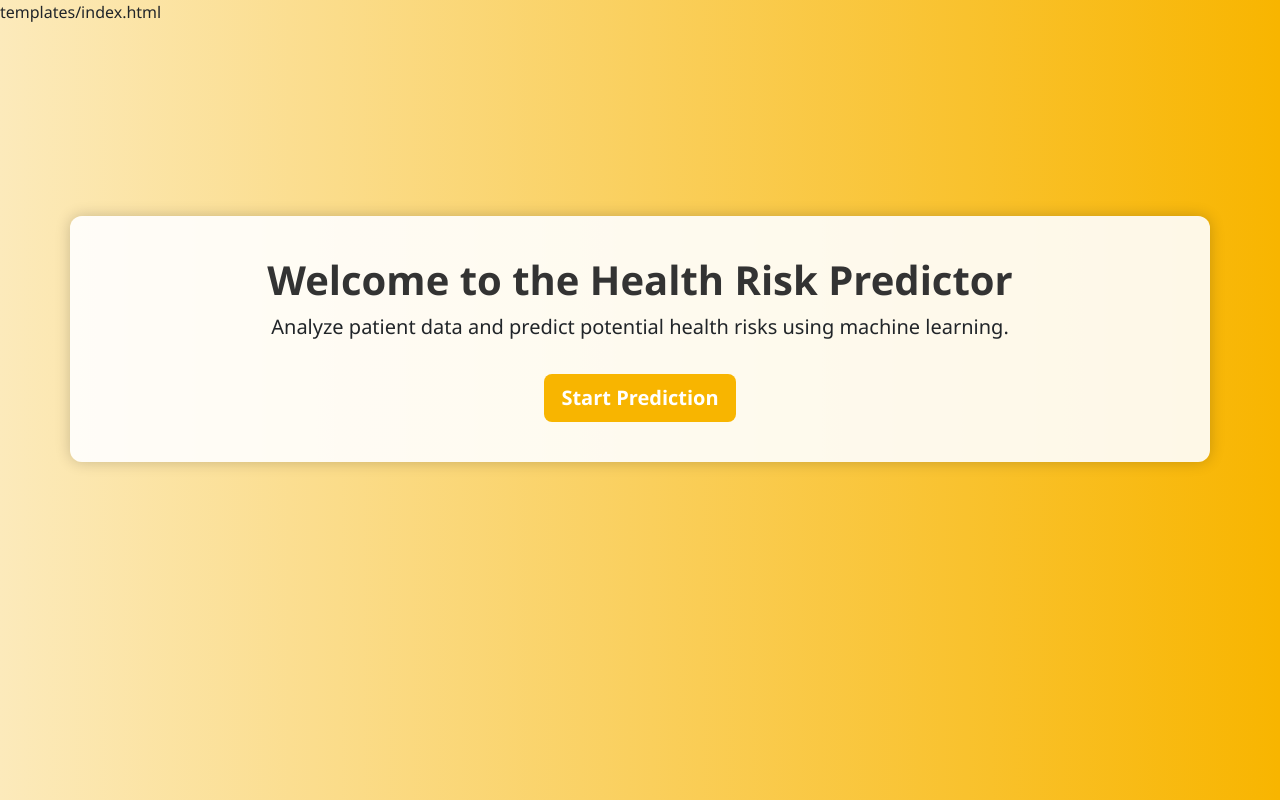
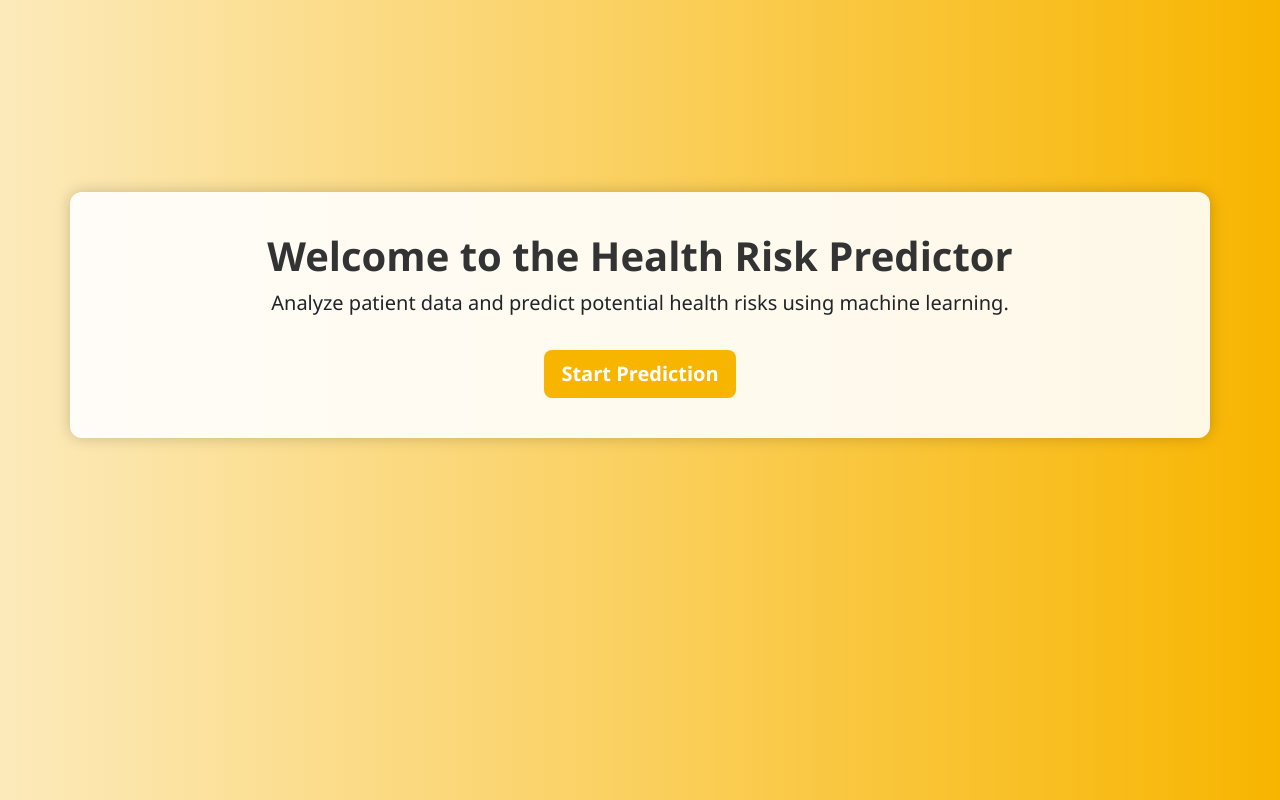
Before and after one commit to Sudeeptapaul/diabetes-prediction, a Django app: template takecare/templates/index.html in a window 1280 px wide. Run offline with Django 3.2, Linux system fonts and the light colour scheme; the template is opened without the code that fills it, so the values that code supplies are empty.

Commit message:
Add files via upload

```diff
--- a/takecare/templates/index.html
+++ b/takecare/templates/index.html
@@ -1,4 +1,3 @@
-templates/index.html
 <!DOCTYPE html>
 <html lang="en">
 <head>
```
